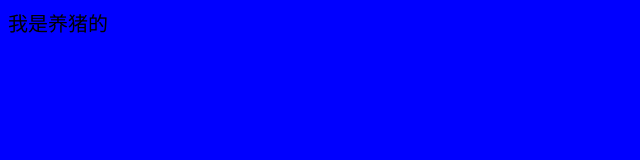
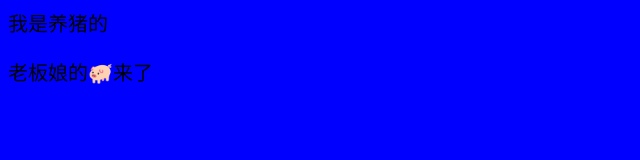
Before and after one commit to qianqian-wang/git-demo, a plain HTML site: page index.html in a window 1280 px wide. Shown: the whole page, without its empty margins (0-640 px from the left). Drawn offline with Linux system fonts and the light colour scheme.

Commit message:
老板娘要的

```diff
--- a/index.html
+++ b/index.html
@@ -11,6 +11,8 @@
 
 <body>
     我是养猪的
+
+    <p>老板娘的🐖来了</p>
 </body>
 
 </html>
```
